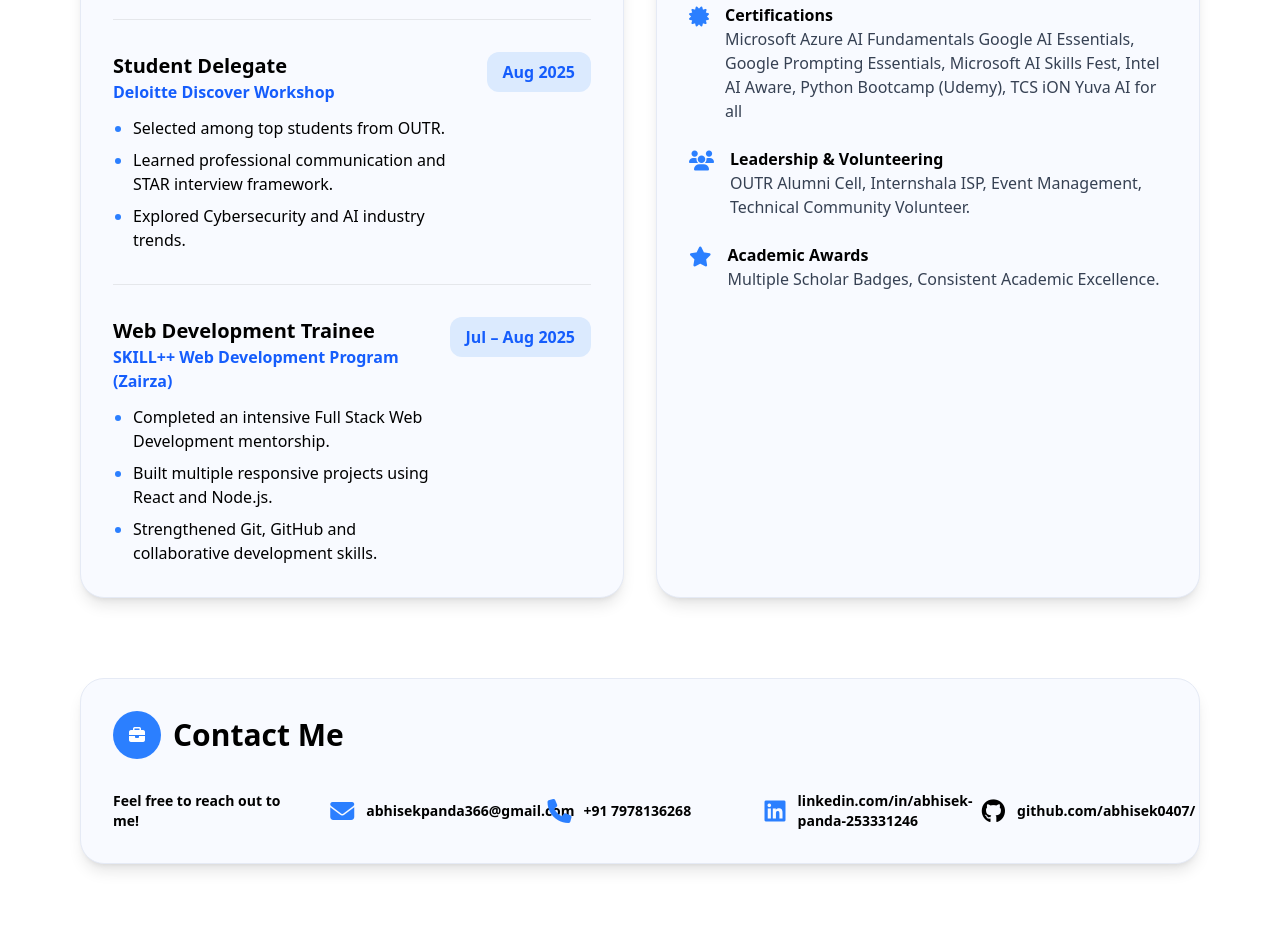
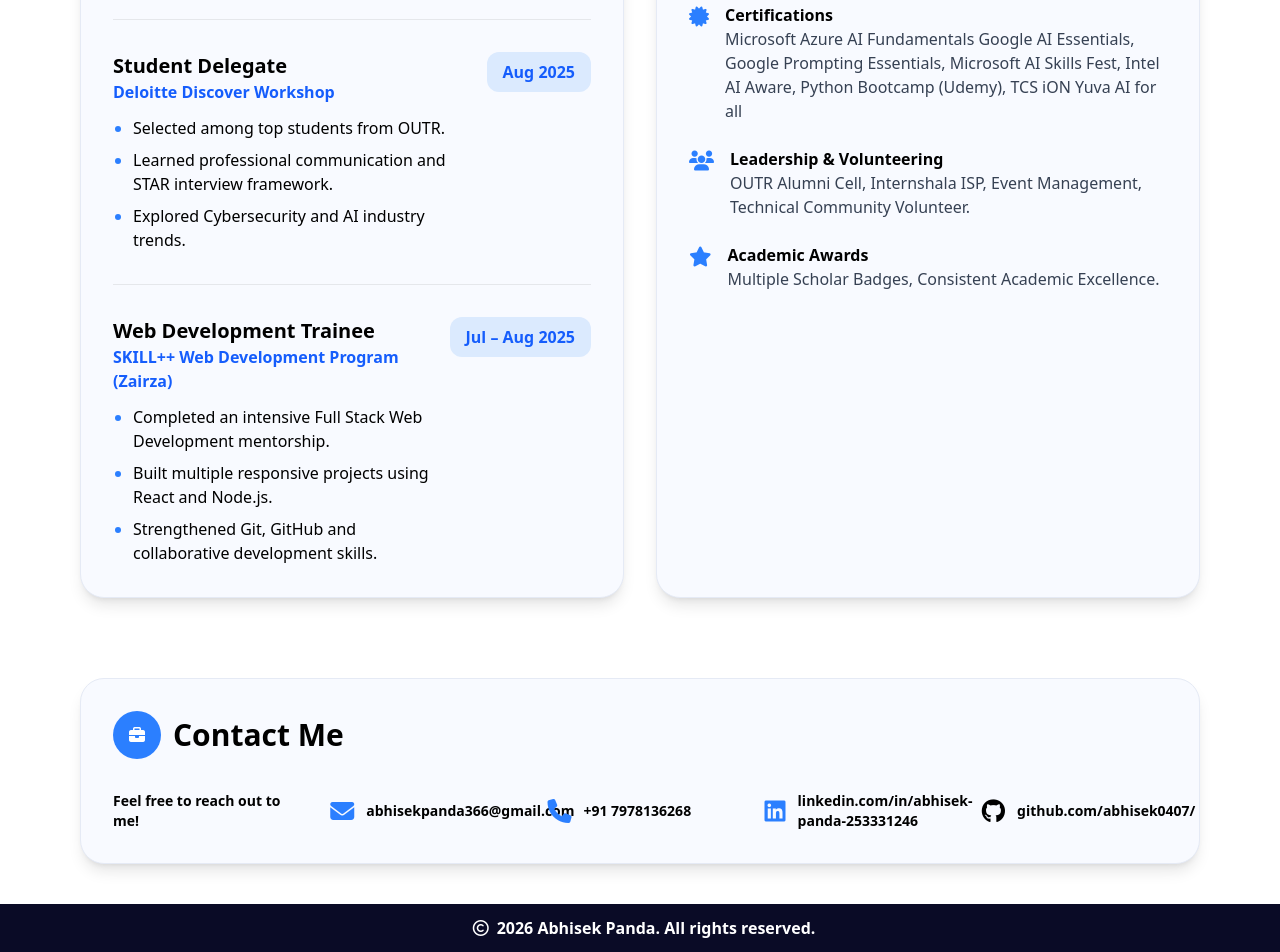
Before and after one commit to abhisek0407/Portfolio, a website: page index.html in a window 1280 px wide. Shown: the part 3007-3959 px from the top of the page. Before the commit the page ends 3911 px from the top, so only its background shows below. Drawn offline with Linux system fonts and the light colour scheme.

Commit message:
Added footer

```diff
--- a/index.html
+++ b/index.html
@@ -703,8 +703,11 @@
             >
           </div>
         </div>
-        <div></div>
+
       </div>
     </section>
+    <footer class="bg-[#0a0b26] text-white flex justify-center items-center font-bold p-3">
+      <i class="fa-regular fa-copyright px-2"></i><p>2026 Abhisek Panda. All rights reserved.</p>
+    </footer>
   </body>
 </html>
```
Also changed, not shown: output.css.
